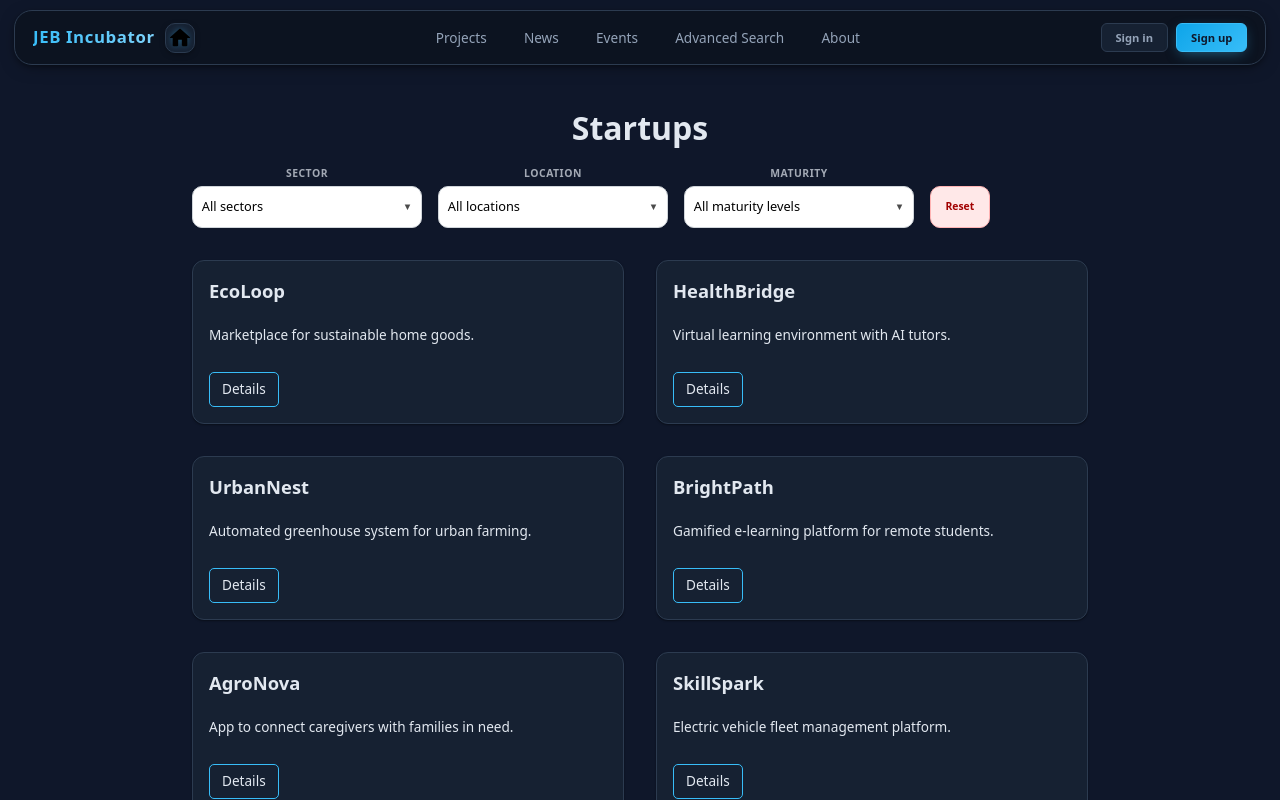
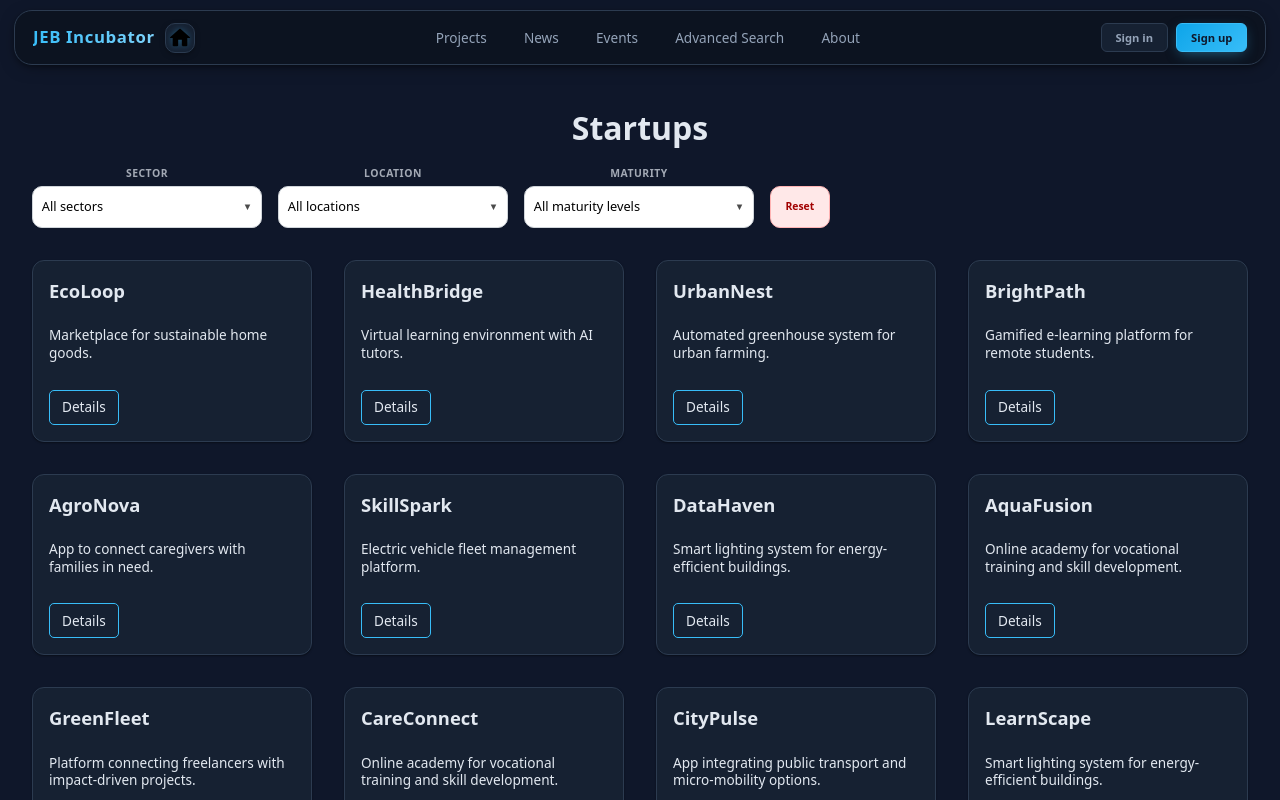
Before and after one commit to Aincrad-Flux/NextRise, a React (Vite) app in the folder frontend/: page /projects in a window 1280 px wide. Shown: the top 800 px of the page. Built offline with nearby package versions, Linux system fonts and the light colour scheme.

Commit message:
[style] update width to 100% for consistent layout across Projects and StartupProjects pages

```diff
--- a/frontend/src/pages/Projects.css
+++ b/frontend/src/pages/Projects.css
@@ -124,9 +124,7 @@
 /* (Old dropdown styles removed) */
 
 
-#Projects {
-    width: 75%;
-}
+#Projects { width: 100%; }
 
 #Projects h1 { text-align: center; margin-bottom: 1.25rem; }
 
--- a/frontend/src/pages/StartupProjects.css
+++ b/frontend/src/pages/StartupProjects.css
@@ -123,9 +123,7 @@
 /* (Old dropdown styles removed) */
 
 
-#Projects {
-    width: 75%;
-}
+#Projects { width: 100%; }
 
 #Projects h1 { text-align: center; margin-bottom: 1.25rem; }
 
```
